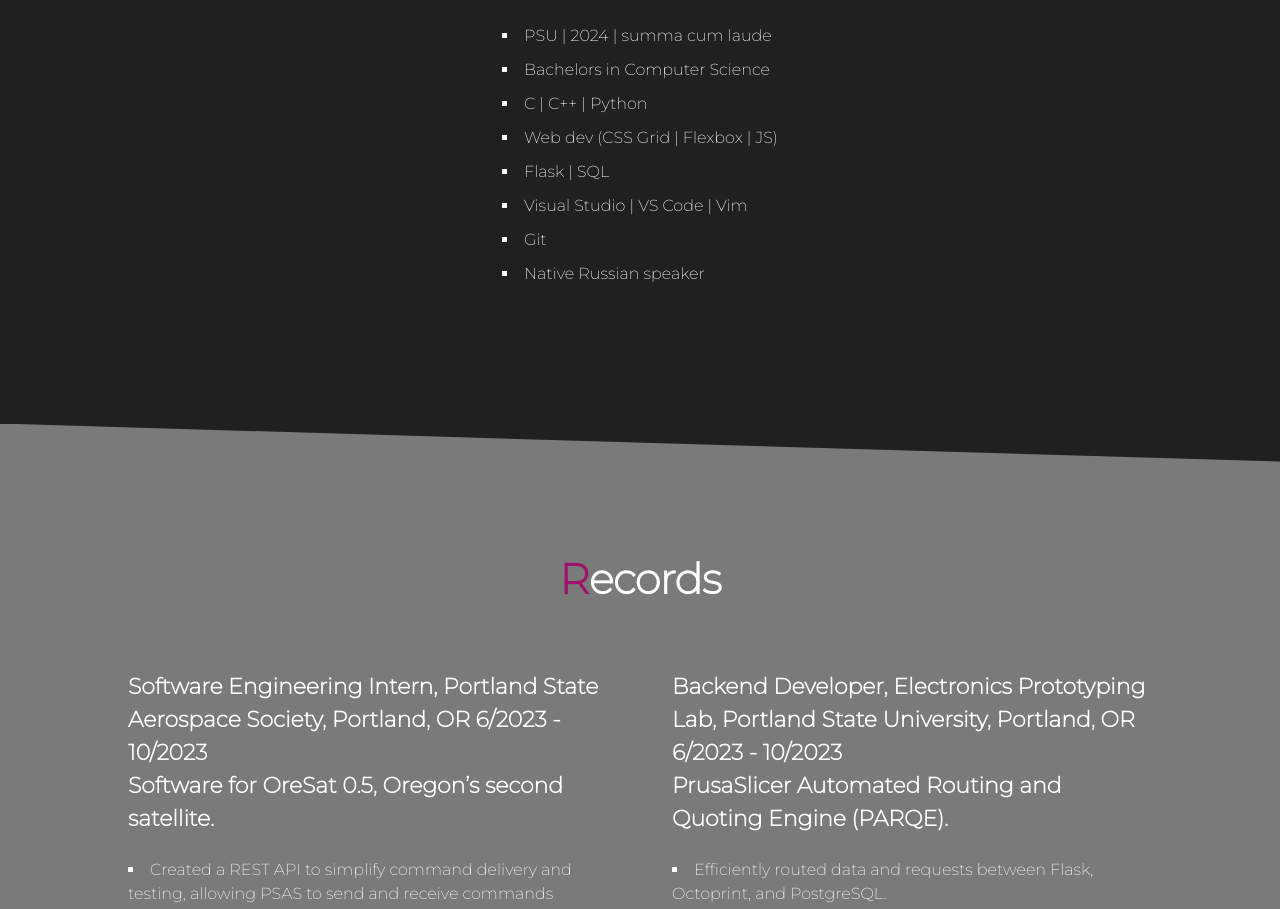
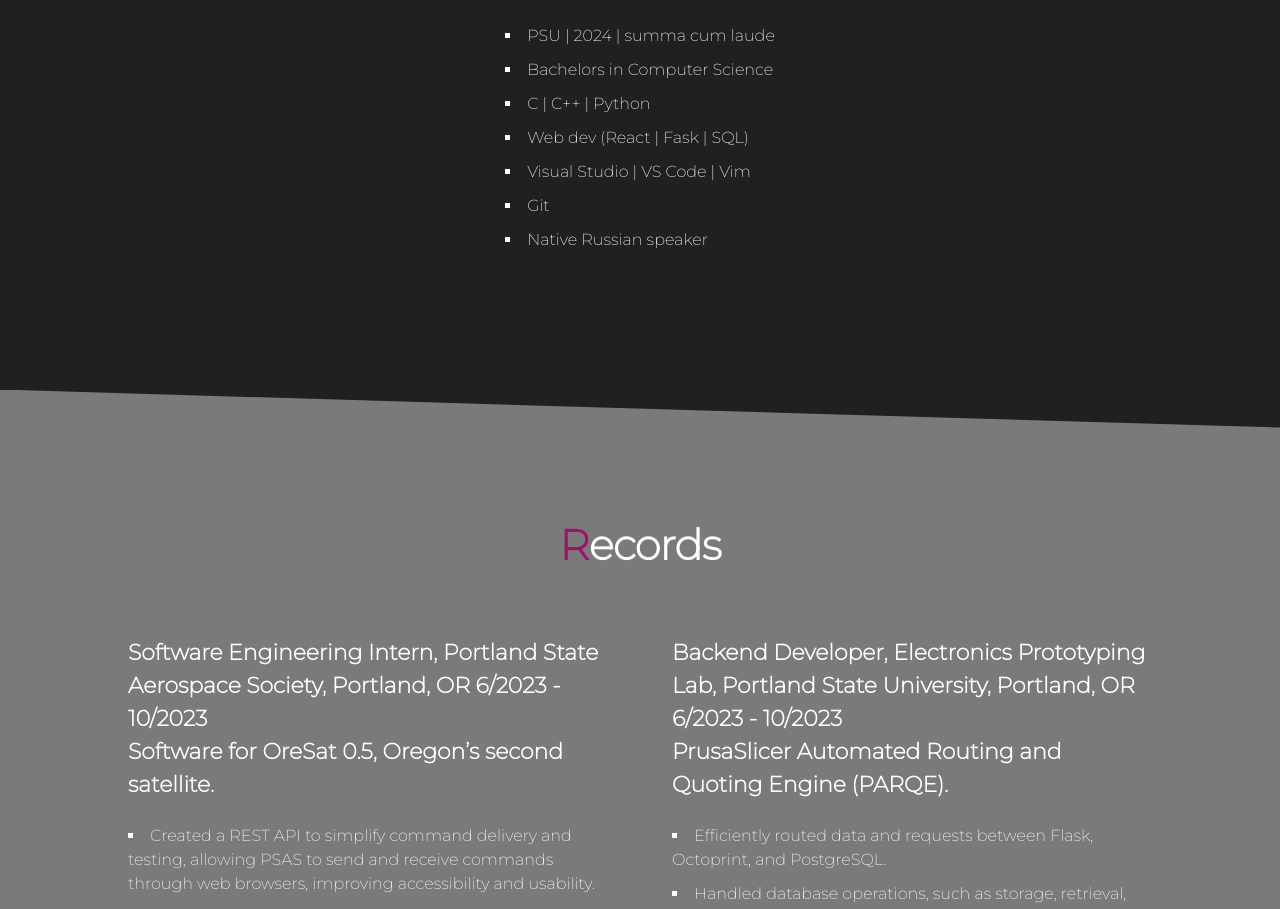
Before and after one commit to dreyso/dreysite, a React (Create React App) app: page / in a window 1280 px wide. Shown: the part 1900-2809 px from the top of the page. Built offline with nearby package versions, Linux system fonts and the light colour scheme.

Commit message:
add react to skills

```diff
--- a/src/sections/details.js
+++ b/src/sections/details.js
@@ -34,8 +34,7 @@
         <li>PSU | 2024 | summa cum laude</li>
         <li>Bachelors in Computer Science</li>
         <li>C | C++ | Python</li>
-        <li>Web dev (CSS Grid | Flexbox | JS)</li>
-        <li>Flask | SQL</li>
+        <li>Web dev (React | Fask | SQL)</li>
         <li>Visual Studio | VS Code | Vim</li>
         <li>Git</li>
         <li>Native Russian speaker</li>
```
